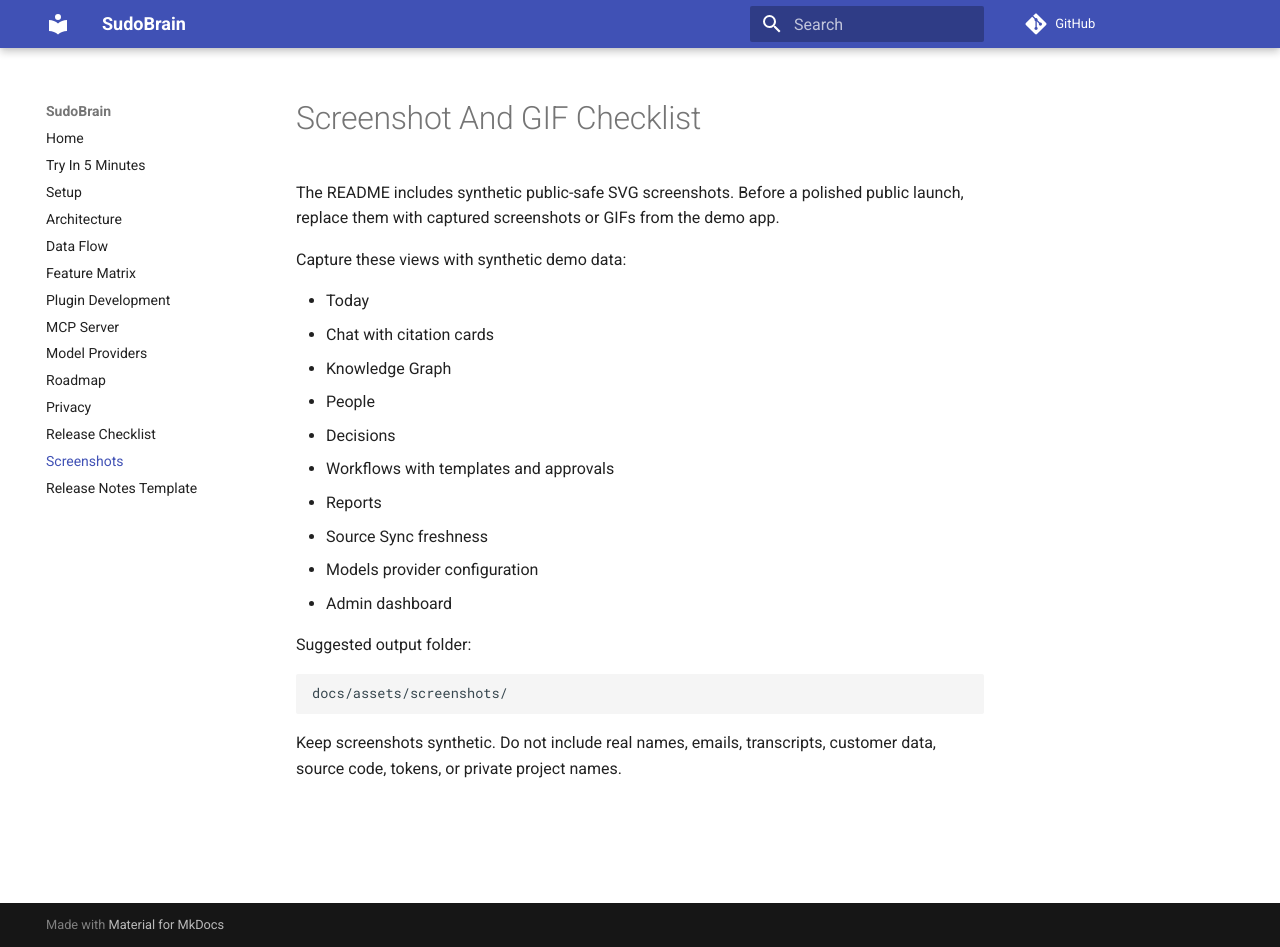
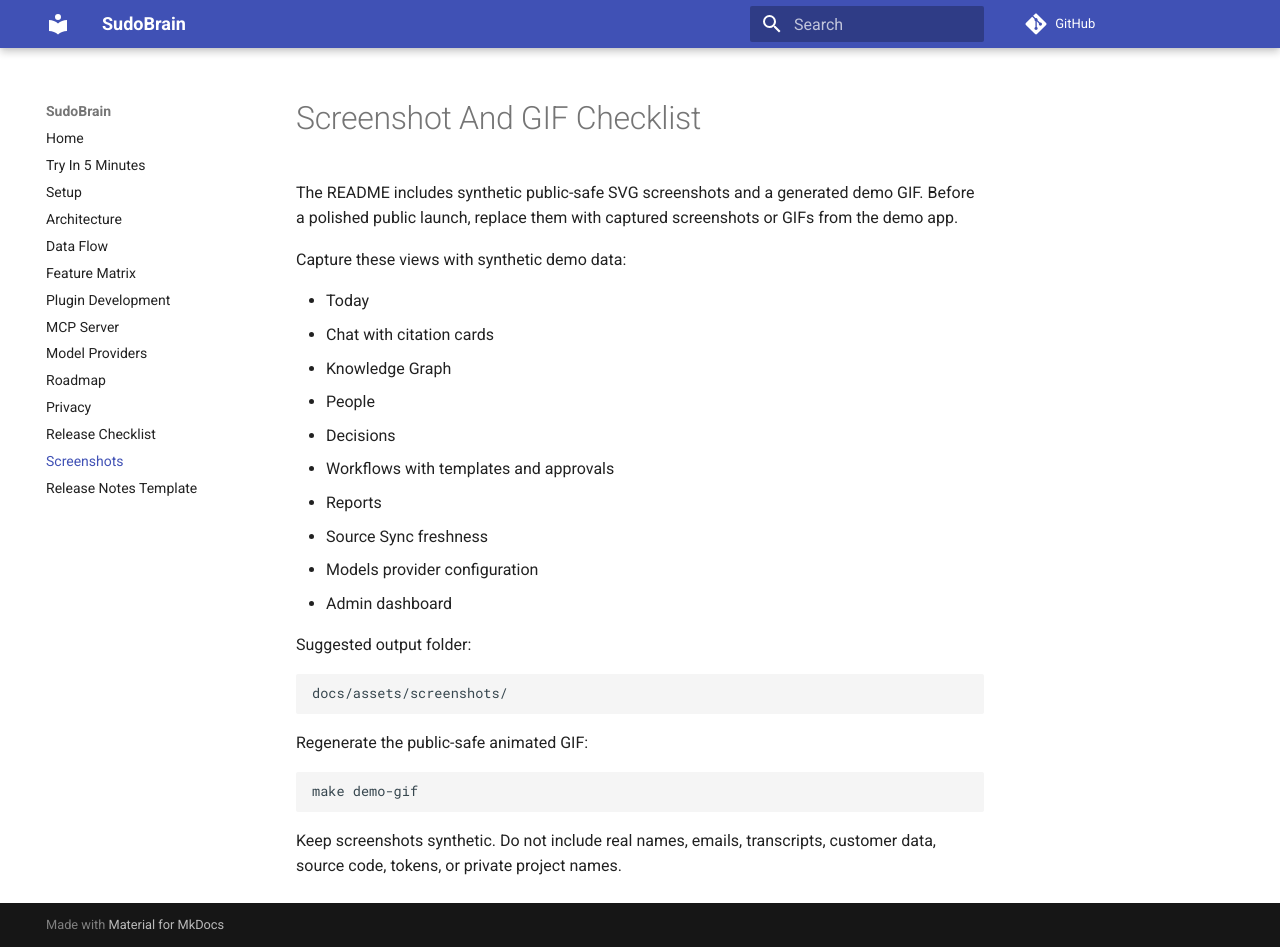
Before and after one commit to sriram-rajendran/sudobrain.ai, an MkDocs documentation site: the page built from docs/screenshots.md, in a window 1280 px wide and 947 px high. Built offline with MkDocs 1.6.1 and Material for MkDocs 9.7.7, drawn with Linux system fonts in a browser that asks for light colours; comment, search, counter and statistics services are not loaded.

Commit message:
feat: add public demo gif asset

````diff
--- a/docs/screenshots.md
+++ b/docs/screenshots.md
@@ -1,7 +1,8 @@
 # Screenshot And GIF Checklist
 
-The README includes synthetic public-safe SVG screenshots. Before a polished
-public launch, replace them with captured screenshots or GIFs from the demo app.
+The README includes synthetic public-safe SVG screenshots and a generated demo
+GIF. Before a polished public launch, replace them with captured screenshots or
+GIFs from the demo app.
 
 Capture these views with synthetic demo data:
 
@@ -22,5 +23,11 @@ Suggested output folder:
 docs/assets/screenshots/
 ```
 
+Regenerate the public-safe animated GIF:
+
+```bash
+make demo-gif
+```
+
 Keep screenshots synthetic. Do not include real names, emails, transcripts,
 customer data, source code, tokens, or private project names.
````
Also changed, not shown: CHANGELOG.md (+1 -0 lines), README.md (+1 -0 lines), docs/roadmap.md (+1 -1 lines), docs/assets/screenshots/demo-flow.gif (added), 4 other files.
